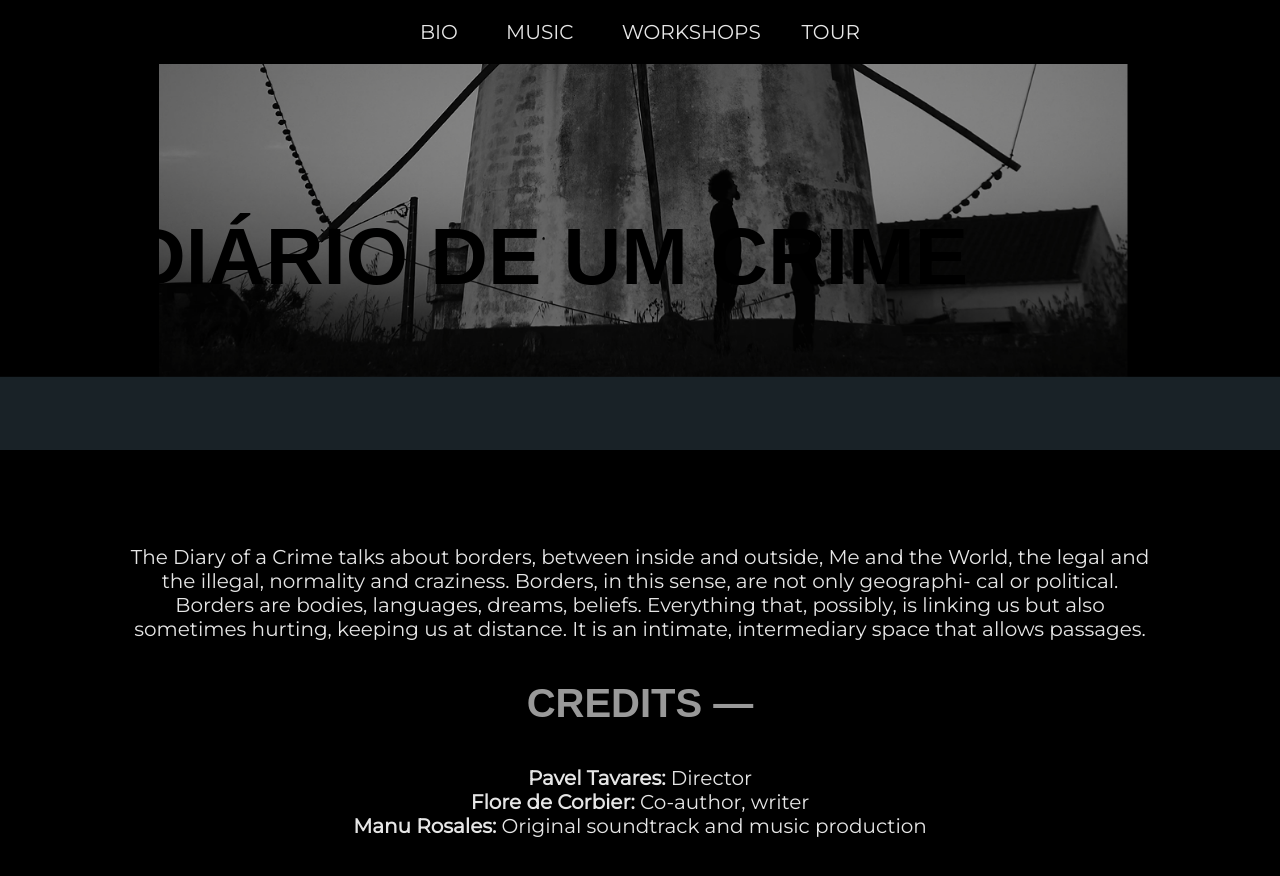
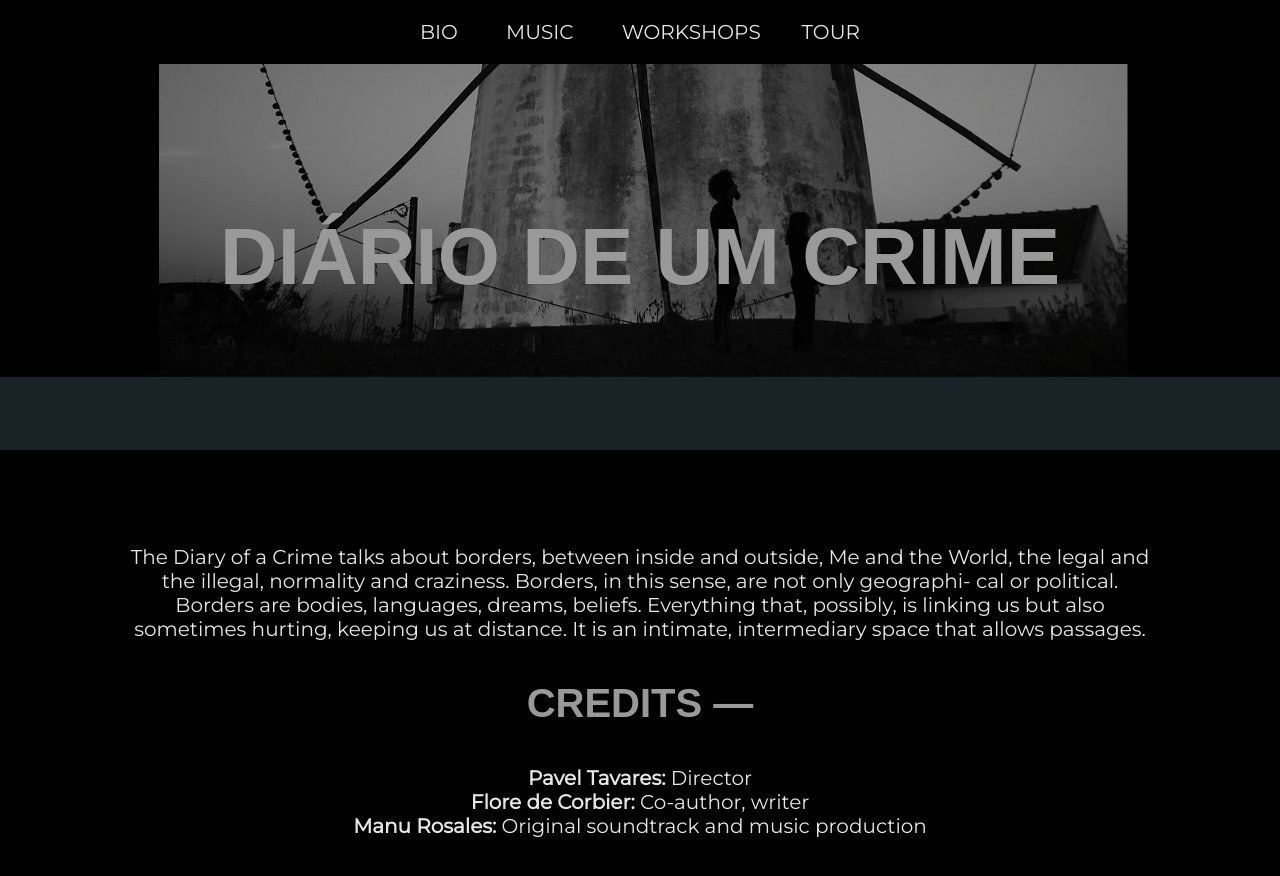
Before and after one commit to ManuRosales/manurosales.github.io, a Jekyll site: the page built from _projects/diario-de-um-crime.markdown, in a window 1280 px wide and 900 px high. Shown: the top 876 px of the window. Built offline with Jekyll 4.4.1, drawn with Linux system fonts in a browser that asks for light colours; nearby versions of some CDN libraries; some web fonts are replaced.

Commit message:
Fixes de Small Hero.

```diff
--- a/_projects/cuerpo-aldea.markdown
+++ b/_projects/cuerpo-aldea.markdown
@@ -1,7 +1,7 @@
 ---
 title: Cuerpo Aldea - Manu Rosales - Musician, composer, producer and teacher
 smallHeroTitle: CUERPO ALDEA
-smallHeroTitle-color: "#151d1e"
+smallHeroTitle-color: "#999999"
 backgroundImage: "/uploads/hero-cuerpo-aldea.jpg"
 embed: <iframe src="https://bandcamp.com/EmbeddedPlayer/album=2443839239/size=large/bgcol=333333/linkcol=ffffff/minimal=true/transparent=true/"
   seamless><a href="https://manurosales.bandcamp.com/album/cuerpo-aldea">Cuerpo Aldea
--- a/_projects/diario-de-um-crime.markdown
+++ b/_projects/diario-de-um-crime.markdown
@@ -1,7 +1,7 @@
 ---
 title: Diario De Um Crime - Manu Rosales - Musician, composer, producer and teacher
 smallHeroTitle: DIÁRIO DE UM CRIME
-smallHeroTitle-color: "#000000"
+smallHeroTitle-color: "#999999"
 backgroundImage: "/uploads/diario.png"
 primary-text: The Diary of a Crime talks about borders, between inside and outside,
   Me and the World, the legal and the illegal, normality and craziness. Borders, in
--- a/_projects/estrada.markdown
+++ b/_projects/estrada.markdown
@@ -1,7 +1,7 @@
 ---
 title: Estrada - Manu Rosales - Musician, composer, producer and teacher
 smallHeroTitle: ESTRADA
-smallHeroTitle-color: "#000000"
+smallHeroTitle-color: "#999999"
 backgroundImage: "/uploads/tapa.jpg"
 primary-text:
 - The poetics of Estrada proposes to shift the focus from personal biography and turn
--- a/_scss/includes/_small-hero.scss
+++ b/_scss/includes/_small-hero.scss
@@ -16,6 +16,10 @@
   justify-content: center;
 }
 
+#small-hero-title > h1 {
+  text-shadow: 1px 1px rgba(0, 0, 0, 0.1);
+}
+
 @media (min-width: 767px) {
   #small-hero {
     height: 50vh;
@@ -23,7 +27,6 @@
 
   #small-hero-title {
     width: 80%;
-    justify-content: left;
   }
 
   #small-hero-title > h1 {
--- a/_scss/includes/index/_index-hero.scss
+++ b/_scss/includes/index/_index-hero.scss
@@ -33,6 +33,10 @@
     top: 50%;
     transform: translate(-50%, -50%);
     z-index: 18;
+}
+
+#hero-title > h1 {
+    text-shadow: 1px 1px rgba(0, 0, 0, 0.1);
 }
 
 #hero {
--- a/style.css
+++ b/style.css
@@ -268,6 +268,10 @@ nav ul li {
   top: 50%;
   transform: translate(-50%, -50%);
   z-index: 18;
+}
+
+#hero-title > h1 {
+  text-shadow: 1px 1px rgba(0, 0, 0, 0.1);
 }
 
 #hero {
@@ -638,6 +642,10 @@ h2 > a {
   justify-content: center;
 }
 
+#small-hero-title > h1 {
+  text-shadow: 1px 1px rgba(0, 0, 0, 0.1);
+}
+
 @media (min-width: 767px) {
   #small-hero {
     height: 50vh;
@@ -645,7 +653,6 @@ h2 > a {
 
   #small-hero-title {
     width: 80%;
-    justify-content: left;
   }
 
   #small-hero-title > h1 {
```
Also changed, not shown: 4 other files.
